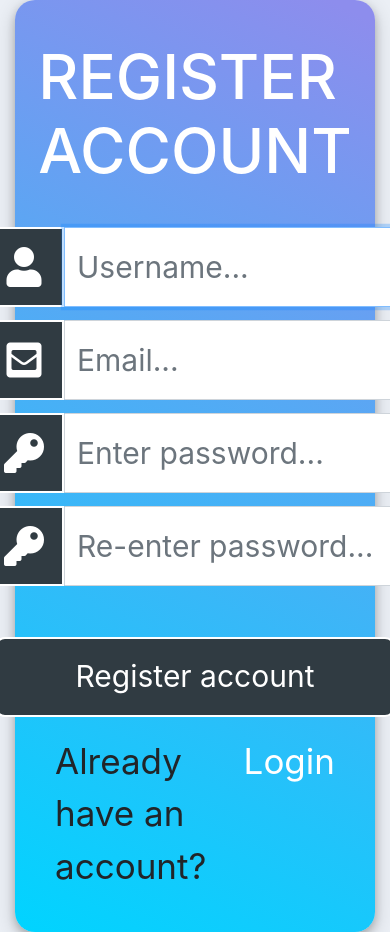
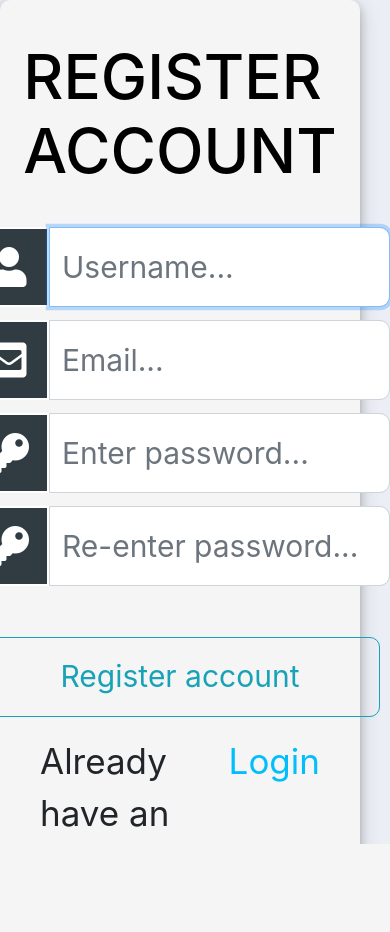
Before and after one commit to SzymCode/RegistrationDjango, a Django app: page /register/ in a window 390 px wide; the page is wider, and only the part inside the window is pictured. After the commit the page ends 844 px from the top of that part, so only its background shows below. Run offline with Django 3.2, Linux system fonts and the light colour scheme; some libraries are stand-ins or nearby versions.

Commit message:
Production

```diff
--- a/accounts/static/register_style.css
+++ b/accounts/static/register_style.css
@@ -1,8 +1,8 @@
+.form_container {
+	margin-top: 10px;
+}
 .register_btn {
 	width: 100%;
-	border: 1px solid white;
-	background: #303b42;
-	color: white;
 	border-radius: 0.25rem;
 	margin-top: 0;
 	margin-bottom: 10px;
@@ -19,7 +19,6 @@
 		font-size: 62px;
 	}
 	.register_btn {
-		border: 2px solid white;
 		font-size: 110px;
 		width: 400px;
 		height: 80px;
--- a/accounts/static/style.css
+++ b/accounts/static/style.css
@@ -1,4 +1,5 @@
 body, html {
+	overflow: hidden;
 	margin: 0;
 	padding: 0;
 	height: 100%;
@@ -8,7 +9,7 @@ body, html {
 	width: 350px;
 	margin-top: auto;
 	margin-bottom: auto;
-	background: linear-gradient(206deg, rgba(141,141,237,1) 2%, rgba(0,212,255,1) 100%);
+	background: whitesmoke;
 	position: relative;
 	display: flex;
 	justify-content: center;
@@ -17,21 +18,18 @@ body, html {
     box-shadow: 0 4px 8px 0 rgba(0, 0, 0, 0.2), 0 6px 20px 0 rgba(0, 0, 0, 0.19);
 	border-radius: 5px;
 }
-.form_container {
-	margin-top: 10px;
-}
 #form-title {
-	color: white;
+	color: black;
 }
 .login_container {
 	padding: 10px;
 }
 .input-group-text {
 	background: #303b42;
+	color: white;
 	width: 40px;
 	height: 38px;
-	color: white;
-	border: 1px solid white
+	border: 1px solid #303b42;
 }
 #messages {
 	color: black;
@@ -58,7 +56,7 @@ body, html {
 	.user_card {
 		width: 100%;
 		font-size: 35px;
-		border-radius: 20px;
+		border-radius: 10px;
 		padding: 40px;
   	}
 	.input-group-text {
@@ -72,7 +70,6 @@ body, html {
 		border-width: 2px;
 		margin-bottom: 5px;
 	}
-
 	.form_container {
 		margin-top: 30px;
 	}
--- a/accounts/templates/login.html
+++ b/accounts/templates/login.html
@@ -1,7 +1,6 @@
 {% load static %}
 <!DOCTYPE html>
 <html>
-
 <head>
 	<title>Login</title>
 	<link rel="stylesheet" href="https://stackpath.bootstrapcdn.com/bootstrap/4.1.3/css/bootstrap.min.css" integrity="sha384-MCw98/SFnGE8fJT3GXwEOngsV7Zt27NXFoaoApmYm81iuXoPkFOJwJ8ERdknLPMO" crossorigin="anonymous">
@@ -12,6 +11,7 @@
 
 </head>
 <body>
+
 	<div class="container h-100">
 		<div class="d-flex justify-content-center h-100">
 			<div class="user_card">
@@ -41,7 +41,7 @@
                         </div>
 
 							<div class="d-flex justify-content-center mt-2 login_container">
-				 				<input class="btn signin_btn" type="submit" value="Login">
+				 				<input class="btn btn-outline-info signin_btn" type="submit" value="Login">
 				   			</div>
 					</form>
 				</div>
@@ -52,7 +52,7 @@
 
 				<div class="mt-2">
 					<div class="d-flex justify-content-center links">
-						Don't have an account? <a href="{% url 'register' %}" class="ml-2"  style="text-decoration: none; color: white;">Sign Up</a>
+						Don't have an account? <a href="{% url 'register' %}" class="ml-2"  style="text-decoration: none; color: #03befc;">Sign Up</a>
 					</div>
 				</div>
 			</div>
--- a/accounts/templates/register.html
+++ b/accounts/templates/register.html
@@ -48,33 +48,35 @@
 						</div>
 
 				   		<div class="d-flex justify-content-center mt-3 login_container">
-				 			<input class="btn register_btn" type="submit" value="Register account">
+				 			<input class="btn btn-outline-info register_btn" type="submit" value="Register account">
 				   		</div>
 					</form>
 				</div>
 
 				{% if form.errors %}
-                    {% for field, errors in form.errors.items %}
-                        {% for error in errors %}
-                            <p id="errorlist">- {{ error }}</p>
+                        {% for field, errors in form.errors.items %}
+                            {% for error in errors %}
+                                <p id="errorlist">- {{ error }}</p>
+                            {% endfor %}
                         {% endfor %}
-                    {% endfor %}
                 {% endif %}
 
 				<div class="mt-2">
 					<div class="d-flex justify-content-center links" style="margin-top: -5px">
-						Already have an account? <a href="{% url 'login' %}" class="ml-2" style="text-decoration: none; color: white;"> Login</a>
+						Already have an account? <a href="{% url 'login' %}" class="ml-2" style="text-decoration: none; color: #03befc;"> Login</a>
 					</div>
 				</div>
 			</div>
 		</div>
 	</div>
 	<script>
+
 		var formFields = document.getElementsByTagName('input')
 		formFields[1].placeholder='Username...';
 		formFields[2].placeholder='Email...';
 		formFields[3].placeholder='Enter password...';
 		formFields[4].placeholder='Re-enter password...';
+
 
 		for (var field in formFields){
 			formFields[field].className += ' form-control'
--- a/requirements.txt
+++ b/requirements.txt
@@ -3,3 +3,5 @@ Django==4.1.5
 python-decouple==3.7
 sqlparse==0.4.4
 tzdata==2022.7
+whitenoise==6.4.0
+gunicorn==20.1.0
```
Also changed, not shown: RegistrationDjango/settings.py (+5 -2 lines), accounts/static/login_style.css (+6 -4 lines), 1 other file.
